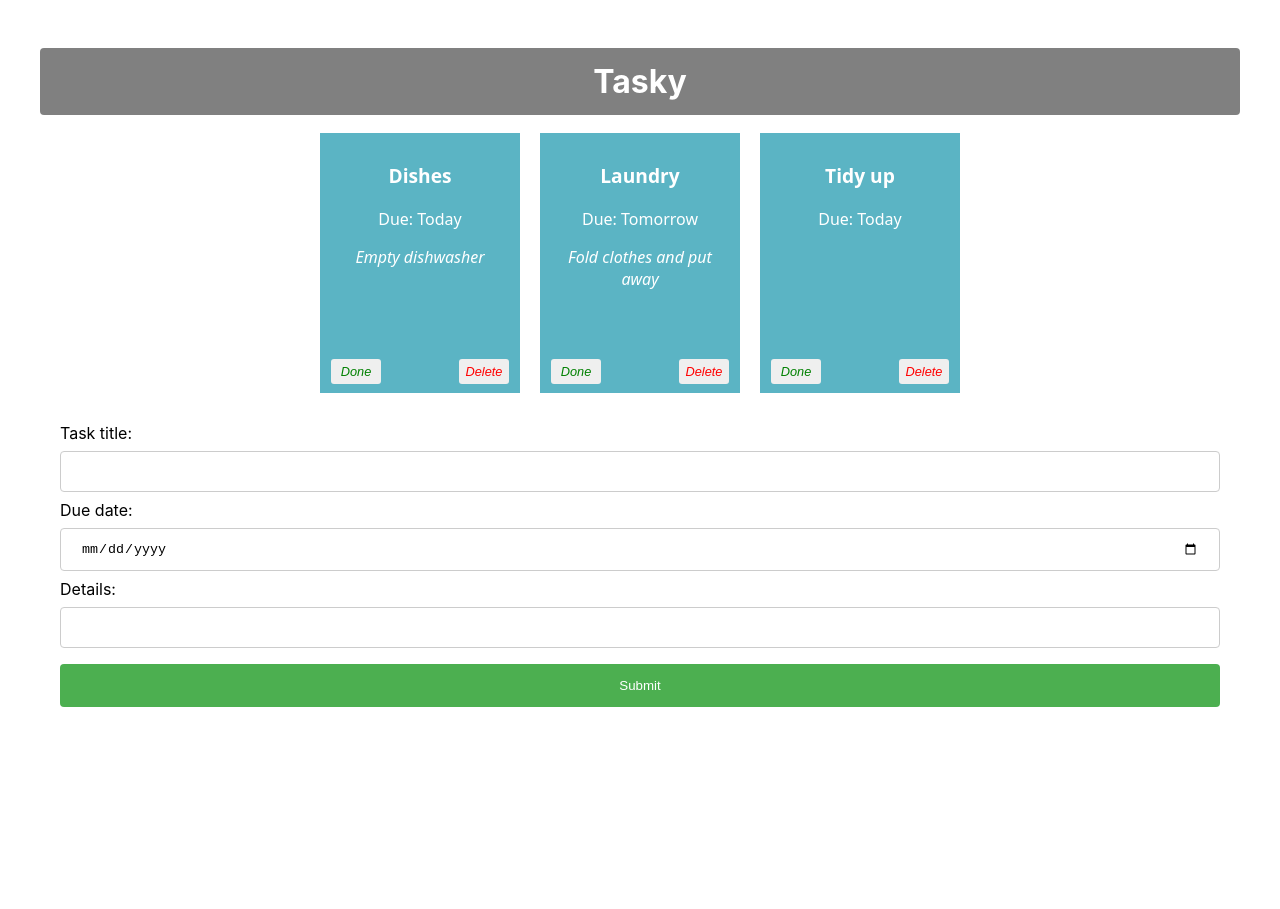
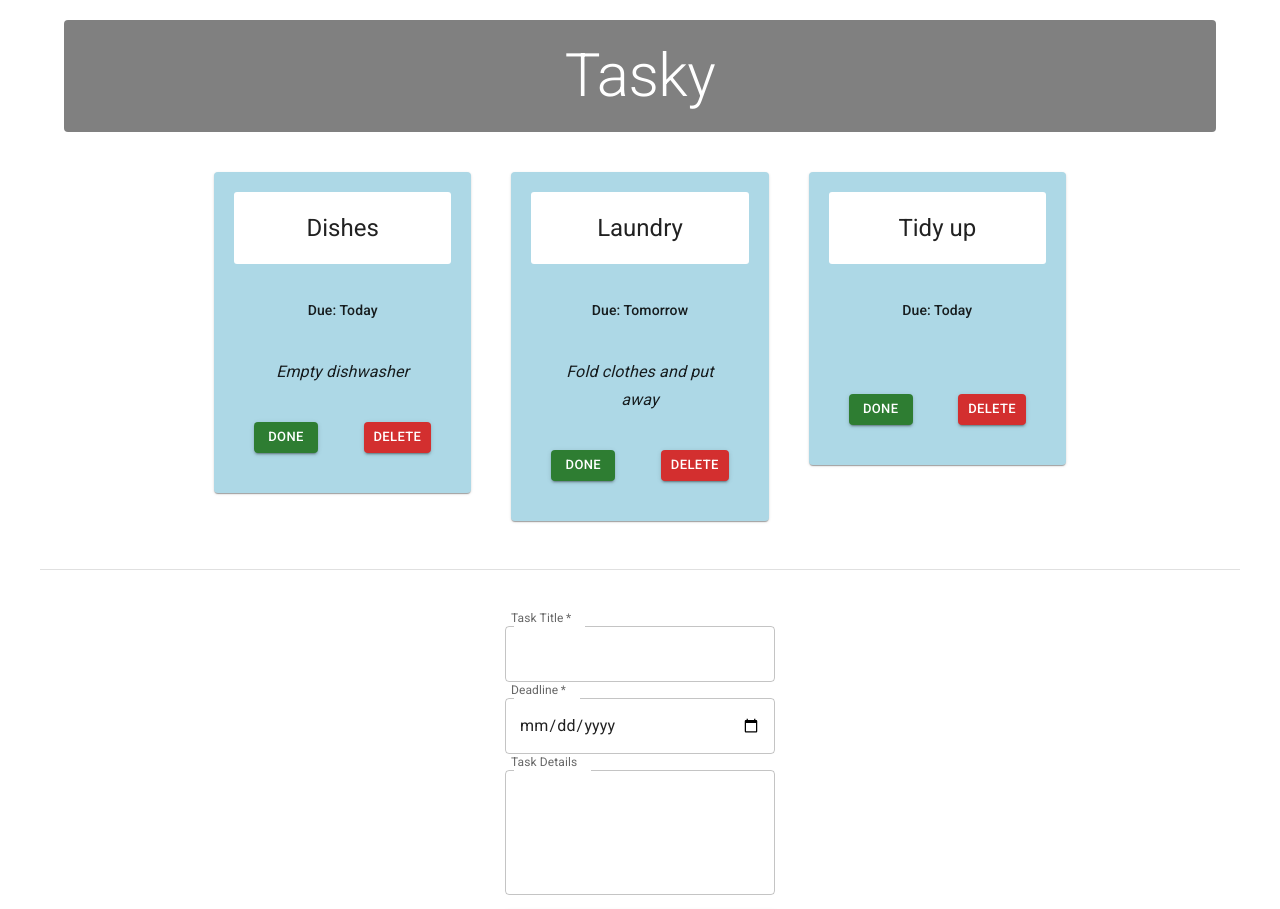
Before and after one commit to foxxxxxxx7/react-basics-labs, a React (Create React App) app in the folder tasky/: page / in a window 1280 px wide. Shown: the top 909 px of the page. Before the commit the page ends 800 px from the top, so only its background shows below. Built offline with nearby package versions, Linux system fonts and the light colour scheme.

Commit message:
Week 3 Lab B Done

```diff
--- a/tasky/package.json
+++ b/tasky/package.json
@@ -3,6 +3,10 @@
   "version": "0.1.0",
   "private": true,
   "dependencies": {
+    "@emotion/react": "^11.10.4",
+    "@emotion/styled": "^11.10.4",
+    "@mui/icons-material": "^5.10.6",
+    "@mui/material": "^5.10.6",
     "@testing-library/jest-dom": "^5.16.5",
     "@testing-library/react": "^13.4.0",
     "@testing-library/user-event": "^13.5.0",
--- a/tasky/public/index.html
+++ b/tasky/public/index.html
@@ -2,6 +2,14 @@
 <html lang="en">
   <head>
     <meta charset="utf-8" />
+    <link
+    rel="stylesheet"
+    href="https://fonts.googleapis.com/css?family=Roboto:300,400,500,700&display=swap"
+  />
+  <link
+    rel="stylesheet"
+    href="https://fonts.googleapis.com/icon?family=Material+Icons"
+  />
     <link rel="icon" href="%PUBLIC_URL%/favicon.ico" />
     <meta name="viewport" content="width=device-width, initial-scale=1" />
     <meta name="theme-color" content="#000000" />
--- a/tasky/src/App.css
+++ b/tasky/src/App.css
@@ -1,4 +1,4 @@
-h1 {
+/* h1 {
   text-align: center;
   background-color: grey;
   color: white;
@@ -6,17 +6,17 @@ h1 {
   margin: 8px 0;
   border: none;
   border-radius: 4px;
-}
+} */
 
-div {
+/* div {
   padding: 20px;
 }
 
 .container{
   text-align: center;
-}
+} */
 
-.card {
+/* .card {
   display: inline-block;
   vertical-align: top;
   font-family: system-ui;
@@ -61,9 +61,9 @@ button {
   bottom: 5px;
   right: 5px;
   color: red;
-}
+} */
 
-input[type=text], input[type=date] {
+/* input[type=text], input[type=date] {
   width: 100%;
   padding: 12px 20px;
   margin: 8px 0;
@@ -90,4 +90,4 @@ input[type=submit]:hover {
 
 form {
   text-align: left;
-}
+} */
--- a/tasky/src/App.js
+++ b/tasky/src/App.js
@@ -3,6 +3,9 @@ import Task from './components/Task';
 import React, { useState } from 'react';
 import AddTaskForm from './components/Form';
 import { v4 as uuidv4 } from 'uuid';
+import Typography from '@mui/material/Typography';
+import Container from '@mui/material/Container';
+import Grid from '@mui/material/Grid';
 
 function App() {
   const [taskState, setTaskState] = useState({
@@ -13,7 +16,7 @@ function App() {
     ]
 
   })
-  const [ formState, setFormState ] = useState({
+  const [formState, setFormState] = useState({
     title: "",
     description: "",
     deadline: ""
@@ -34,9 +37,9 @@ function App() {
   }
 
   const formChangeHandler = (event) => {
-    let form = {...formState};
+    let form = { ...formState };
 
-    switch(event.target.name) {
+    switch (event.target.name) {
       case "title":
         form.title = event.target.value;
         break;
@@ -57,17 +60,36 @@ function App() {
     event.preventDefault();
 
     const tasks = [...taskState.tasks];
-    const form = {...formState};
+    const form = { ...formState };
 
     form.id = uuidv4();
 
     tasks.push(form);
-    setTaskState({tasks});
+    setTaskState({ tasks });
   }
 
   return (
     <div className="container">
-      <h1>Tasky</h1>
+      <Container component="main">
+        <Typography
+          component="h1"
+          variant="h2"
+          align="center"
+          gutterBottom
+          sx={{
+            backgroundColor: 'gray',
+            textAlign: 'center',
+            color: 'white',
+            padding: '20px',
+            margin: '20px 0 40px 0',
+            borderRadius: '4px'
+          }}
+        >
+          Tasky
+        </Typography>
+      </Container>
+      <Container maxWidth="md" component="main">
+        <Grid container spacing={5} alignItems="flex-top" justifyContent="center">
           {taskState.tasks.map((task, index) => (
             <Task
               title={task.title}
@@ -75,12 +97,24 @@ function App() {
               deadline={task.deadline}
               done={task.done}
               key={task.id}
+              markDone={() => doneHandler(index)}
               deleteTask={() => deleteHandler(index)}
-          markDone={() => doneHandler(index)}
             />
           ))}
+        </Grid>
+      </Container>
+      <Container
+        component="footer"
+        sx={{
+          borderTop: (theme) => `1px solid ${theme.palette.divider}`,
+          my: 6,
+          py: 6,
+        }}
+      >
+        <Grid container justifyContent="center">
           <AddTaskForm submit={formSubmitHandler} change={formChangeHandler} />
-    </div>
+        </Grid>
+      </Container>    </div>
   );
 }
 
--- a/tasky/src/components/Form.js
+++ b/tasky/src/components/Form.js
@@ -1,27 +1,64 @@
 import React from "react";
+import Box from '@mui/material/Box';
+import TextField from '@mui/material/TextField';
+import Button from '@mui/material/Button';
 
 const AddTaskForm = (props) => {
 
     return (
-        <div>
-             <form onSubmit={props.submit}>
-                <label>
-                    Task title:
-                    <input type="text" name="title" required onChange={(event) => props.change(event)} />
-                </label>
-                <br />
-                <label>
-                    Due date:
-                    <input type="date" name="deadline" required onChange={(event) => props.change(event)} />
-                </label>
-                <br />
-                <label>
-                    Details:
-                    <input type="text" name="description" onChange={(event) => props.change(event)} />
-                </label>
-                <input type="submit" value="Submit" />
-            </form>
-        </div>
+        <Box
+            component="form"
+            sx={{
+                '& .MuiOutlinedInput-root': { m: 1, width: '30ch' },
+            }}
+            onSubmit={props.submit}
+        >
+            <div>
+                <TextField
+                    required
+                    id="outlined-required"
+                    name="title"
+                    label="Task Title"
+                    InputLabelProps={{ shrink: true }}
+                    onChange={(event) => props.change(event)}
+                />
+            </div>
+            <div>
+                <TextField
+                    required
+                    name="deadline"
+                    label="Deadline"
+                    InputLabelProps={{ shrink: true }}
+                    type="date"
+                    onChange={(event) => props.change(event)}
+                />
+            </div>
+            <div>
+                <TextField
+                    name="description"
+                    id="outlined-multiline-static"
+                    label="Task Details"
+                    InputLabelProps={{ shrink: true }}
+                    multiline
+                    rows={4}
+                    onChange={(event) => props.change(event)}
+                />
+            </div>
+            <div>
+                <Button
+                    type="submit"
+                    variant="contained"
+                    color="primary"
+                    sx={{
+                        m: 1,
+                        p: 1,
+                        width: '95%'
+                    }}
+                >
+                    Add Task
+                </Button>
+            </div>
+        </Box>
     )
 };
 
--- a/tasky/src/components/Task.js
+++ b/tasky/src/components/Task.js
@@ -1,15 +1,68 @@
 import React from 'react';
+import Box from '@mui/material/Box';
+import Button from '@mui/material/Button';
+import Card from '@mui/material/Card';
+import CardActions from '@mui/material/CardActions';
+import CardContent from '@mui/material/CardContent';
+import CardHeader from '@mui/material/CardHeader';
+import Grid from '@mui/material/Grid';
+import Typography from '@mui/material/Typography';
 
 const Task = (props) => {
 
     return (
-        <div className="card" style={{backgroundColor: props.done ? 'lightgrey' : '#5bb4c4'}}>
-            <p className='title'>{props.title}</p>
-            <p>Due: {props.deadline}</p>
-            <p className = 'description'>{props.description}</p>
-            <button onClick={props.markDone} className= 'doneButton'>Done</button>
-            <button className='deleteButton' onClick={props.deleteTask}>Delete</button>
-        </div>
+        <Grid
+            item
+            key={props.id}
+            xs={12}
+            md={4}
+        >
+            <Card sx={{
+                backgroundColor: props.done ? 'lightgrey' : 'lightblue',
+                padding: '20px'
+            }}>
+                <CardHeader
+                    title={props.title}
+                    sx={{
+                        backgroundColor: 'white',
+                        borderRadius: '3px',
+                        padding: '20px',
+                        textAlign: 'center'
+                    }}
+                />
+                <CardContent>
+                    <Box
+                        sx={{
+                            display: 'flex',
+                            justifyContent: 'center',
+                            alignItems: 'baseline',
+                            mb: 2,
+                            padding: '20px'
+                        }}
+                    >
+                        <Typography component="p" variant="subtitle2" color="text.primary">
+                            Due: {props.deadline}
+                        </Typography>
+                    </Box>
+                    <Typography
+                        component="p"
+                        variant="subtitle1"
+                        align="center"
+                        sx={{ fontStyle: 'italic' }}
+                    >
+                        {props.description}
+                    </Typography>
+                </CardContent>
+                <CardActions sx={{ justifyContent: 'space-between', padding: '20px' }}>
+                    <Button variant="contained" size="small" color="success" onClick={props.markDone}>
+                        Done
+                    </Button>
+                    <Button variant="contained" size="small" color="error" onClick={props.deleteTask}>
+                        Delete
+                    </Button>
+                </CardActions>
+            </Card>
+        </Grid>
     )
 }
 
```
Also changed, not shown: 1 other file (tests, documents, lock files or other folders). Lines whose indentation alone changed are shown as unchanged.
